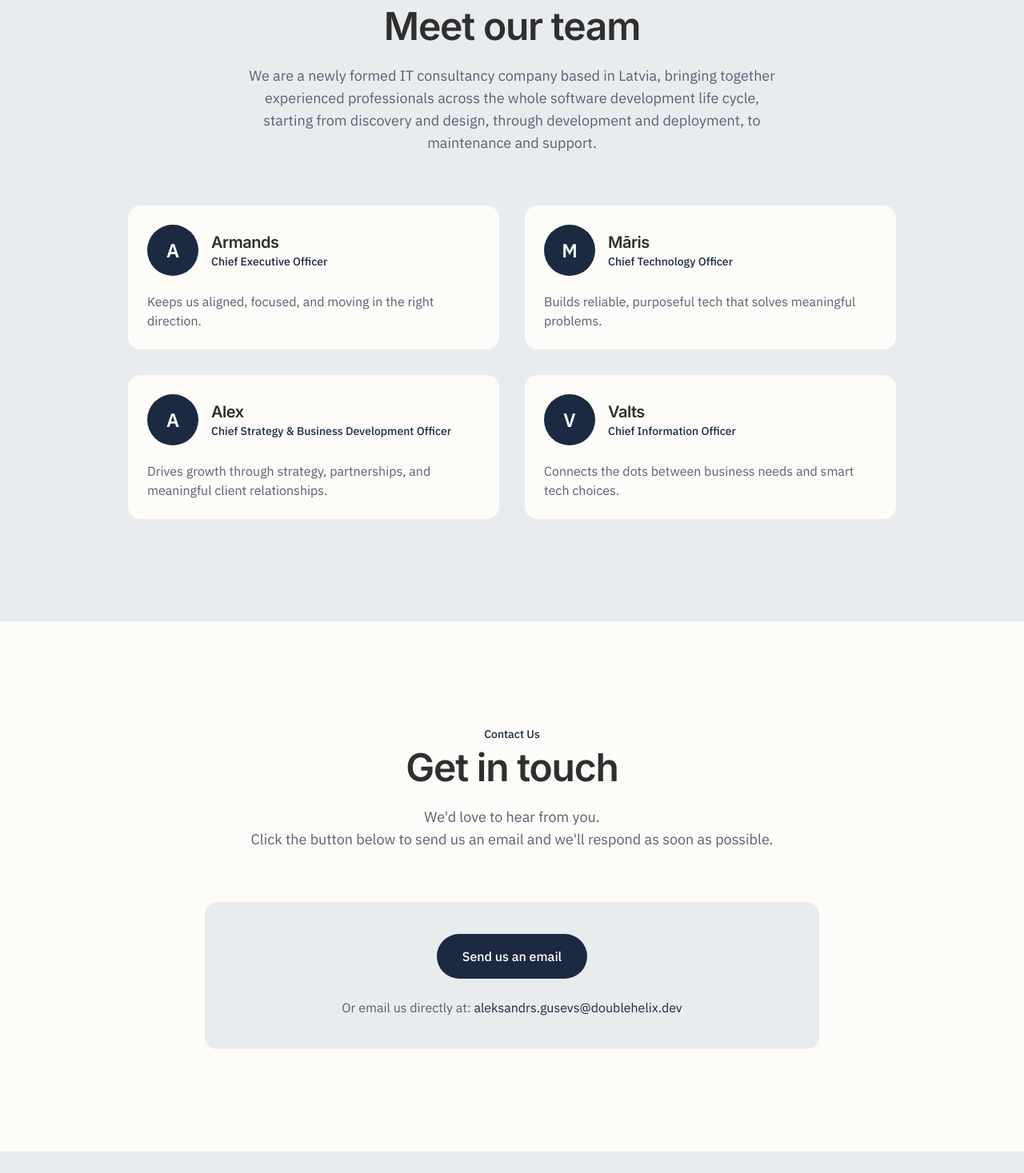
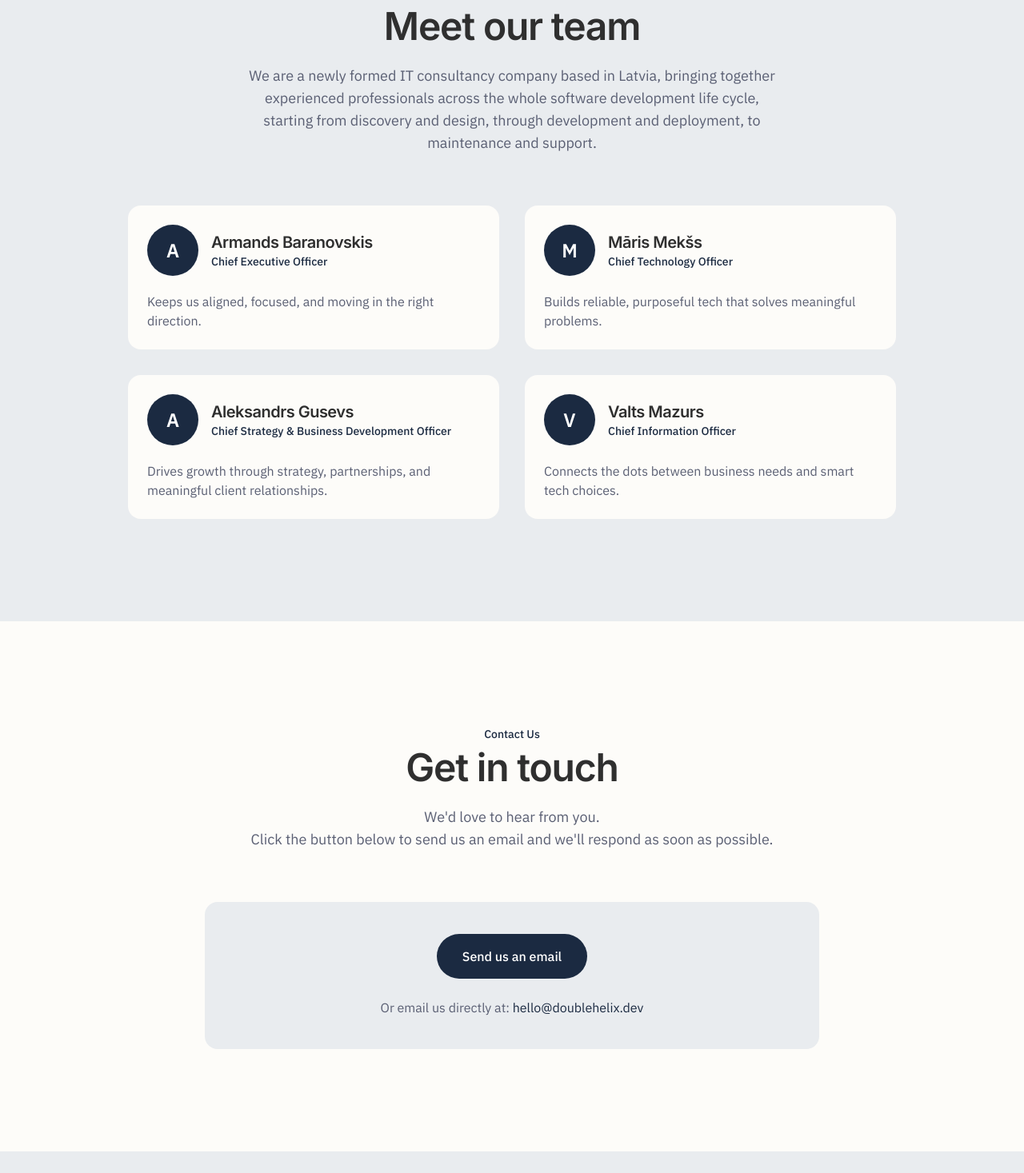
Before and after one commit to Double-Helix-Technologies/Double-Helix-Technologies.github.io, a Next.js app: page / in a window 1280 px wide. Shown: the part 1873-3340 px from the top of the page at 80% size. Built offline with nearby package versions, Linux system fonts and the light colour scheme.

Commit message:
Change contact and names

```diff
--- a/app/components/About.tsx
+++ b/app/components/About.tsx
@@ -8,22 +8,22 @@ export default function About() {
 
   const leadershipTeam = [
     {
-      name: 'Armands',
+      name: 'Armands Baranovskis',
       role: 'Chief Executive Officer',
       description: 'Keeps us aligned, focused, and moving in the right direction.',
     },
     {
-      name: 'Māris',
+      name: 'Māris Mekšs',
       role: 'Chief Technology Officer',
       description: 'Builds reliable, purposeful tech that solves meaningful problems.',
     },
     {
-      name: 'Alex',
+      name: 'Aleksandrs Gusevs',
       role: 'Chief Strategy & Business Development Officer',
       description: 'Drives growth through strategy, partnerships, and meaningful client relationships.',
     },
     {
-      name: 'Valts',
+      name: 'Valts Mazurs',
       role: 'Chief Information Officer',
       description: 'Connects the dots between business needs and smart tech choices.',
     }
--- a/app/components/Contact.tsx
+++ b/app/components/Contact.tsx
@@ -15,7 +15,7 @@ export default function Contact() {
         <div className="max-w-3xl mx-auto">
           <div className="bg-background-alt p-8 md:p-10 rounded-2xl text-center">
             <a
-              href="mailto:aleksandrs.gusevs@doublehelix.dev"
+              href="mailto:hello@doublehelix.dev"
               className="btn-primary inline-flex justify-center px-8 py-4"
             >
               Send us an email
@@ -23,10 +23,10 @@ export default function Contact() {
             <p className="mt-6 text-text-secondary">
               Or email us directly at:{" "}
               <a
-                href="mailto:aleksandrs.gusevs@doublehelix.dev"
+                href="mailto:hello@doublehelix.dev"
                 className="text-primary hover:underline"
               >
-                aleksandrs.gusevs@doublehelix.dev
+                hello@doublehelix.dev
               </a>
             </p>
           </div>
```
